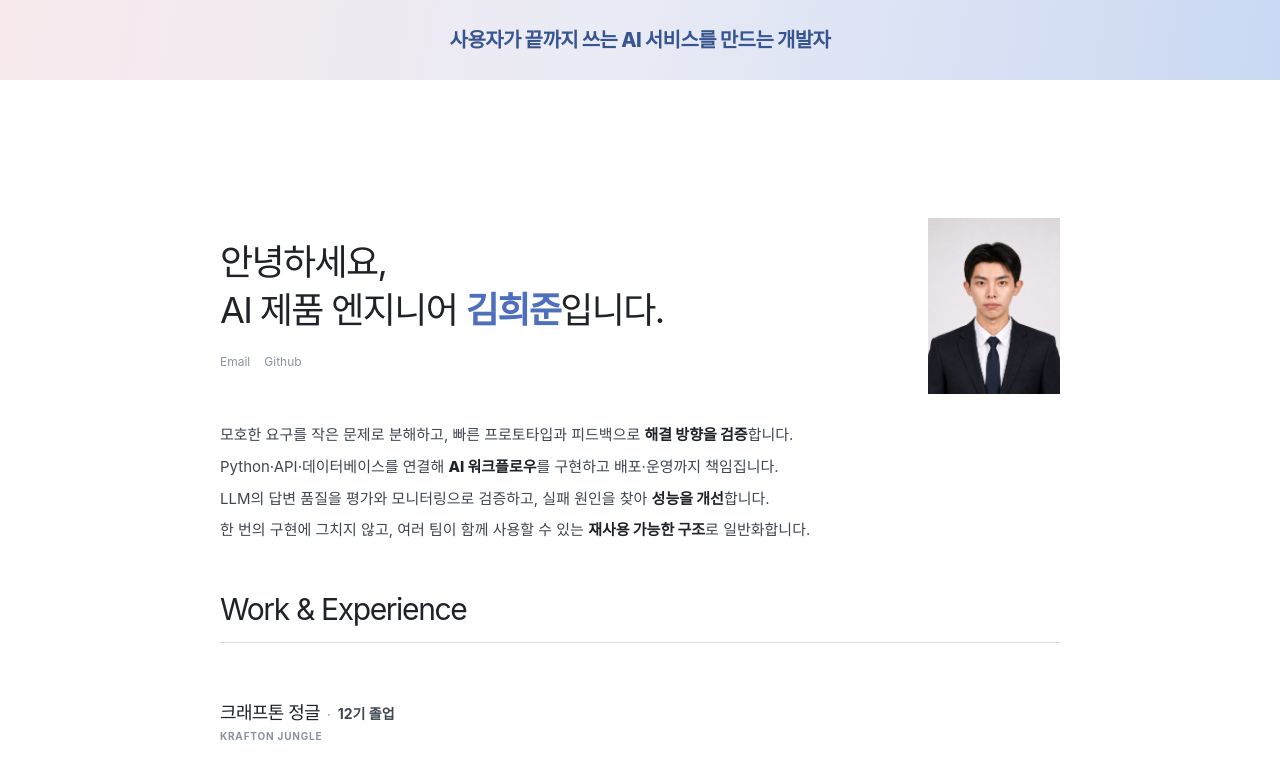
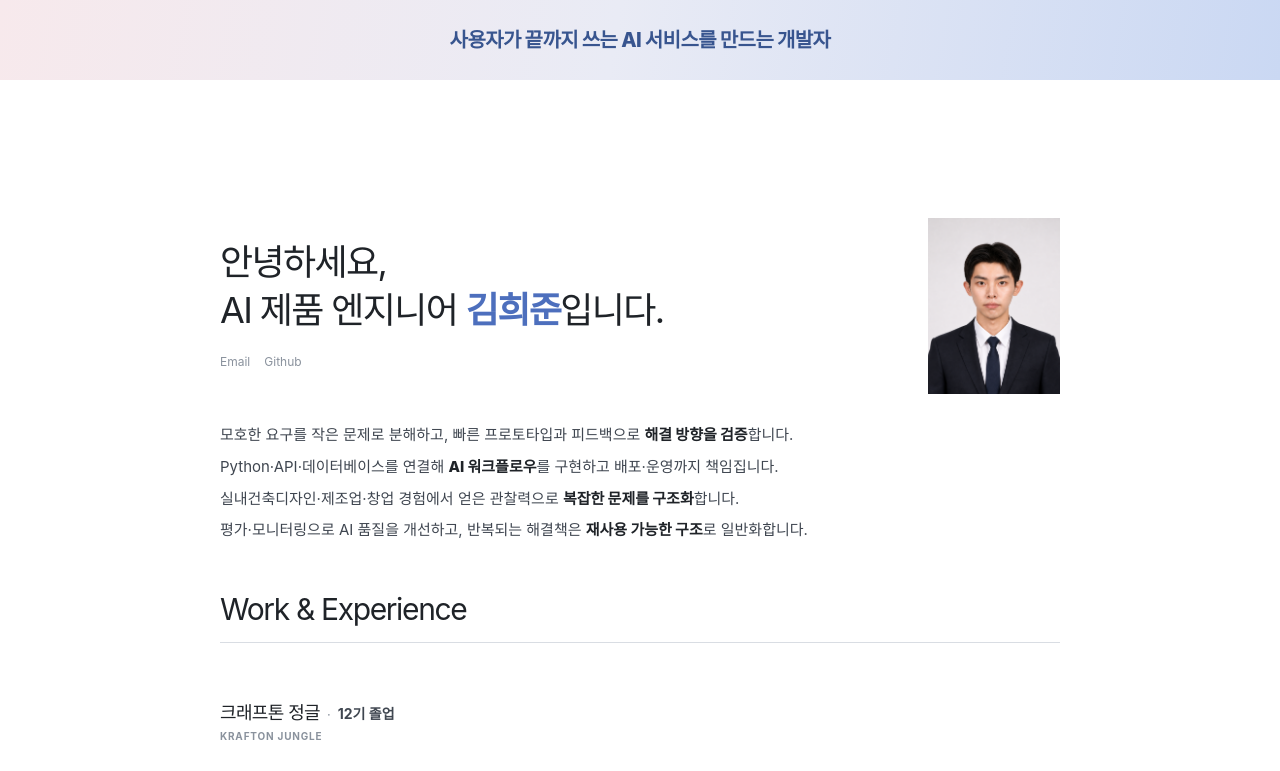
Before and after one commit to huiugim8-wq/history, a Next.js app: page / in a window 1280 px wide. Shown: the top 771 px of the page. Built offline with nearby package versions, Linux system fonts and the light colour scheme.

Commit message:
Refine profile problem-solving statement

```diff
--- a/app/page.tsx
+++ b/app/page.tsx
@@ -90,11 +90,11 @@ export default function Home() {
               책임집니다.
             </li>
             <li>
-              LLM의 답변 품질을 평가와 모니터링으로 검증하고, 실패 원인을 찾아{" "}
-              <strong>성능을 개선</strong>합니다.
+              실내건축디자인·제조업·창업 경험에서 얻은 관찰력으로{" "}
+              <strong>복잡한 문제를 구조화</strong>합니다.
             </li>
             <li>
-              한 번의 구현에 그치지 않고, 여러 팀이 함께 사용할 수 있는{" "}
+              평가·모니터링으로 AI 품질을 개선하고, 반복되는 해결책은{" "}
               <strong>재사용 가능한 구조</strong>로 일반화합니다.
             </li>
           </ul>
```
